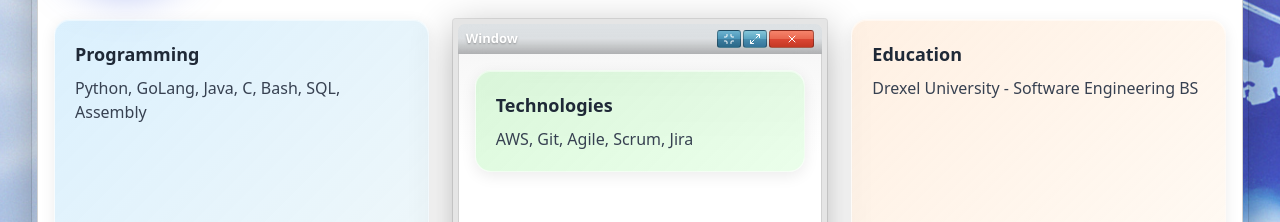
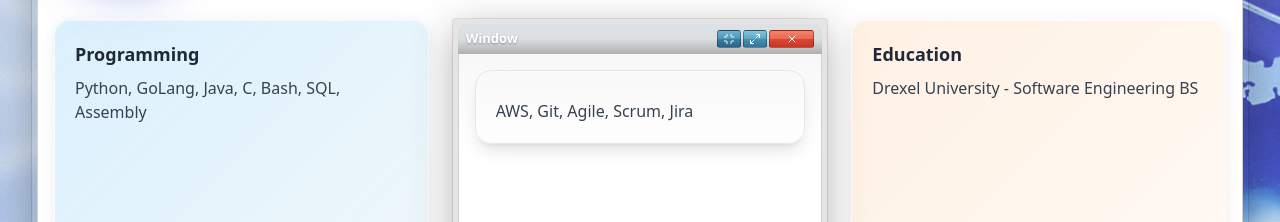
Before and after one commit to Bensoo00/SelfWebsite, a React (Create React App) app in the folder my-portfolio/: page / in a window 1280 px wide. Shown: the part 341-563 px from the top of the page. Built offline with nearby package versions, Linux system fonts and the light colour scheme; no server answers.

Commit message:
Fixing windows

```diff
--- a/my-portfolio/src/App.js
+++ b/my-portfolio/src/App.js
@@ -268,13 +268,8 @@ export default function Portfolio() {
                                 <p className="text-gray-700">Python, GoLang, Java, C, Bash, SQL, Assembly</p>
                             </div>
                             <VistaWindow>
-                                <div className="p-5 rounded-2xl shadow-lg border backdrop-blur-sm"
-                                    style={{
-                                        background: 'linear-gradient(135deg, rgba(144,238,144,0.3) 0%, rgba(152,251,152,0.2) 100%)',
-                                        borderColor: 'rgba(255,255,255,0.6)',
-                                        boxShadow: '0 4px 15px rgba(0,0,0,0.08), inset 0 1px 0 rgba(255,255,255,0.5)'
-                                    }}>
-                                    <h3 className="font-bold text-gray-800 mb-2 text-lg">Technologies</h3>
+                                <div className="p-5 rounded-2xl shadow-lg border backdrop-blur-sm">
+                                    <h3 className="font-bold text-gray-800 mb-2 text-lg"></h3>
                                     <p className="text-gray-700">AWS, Git, Agile, Scrum, Jira</p>
                                 </div>
                             </VistaWindow>
```
